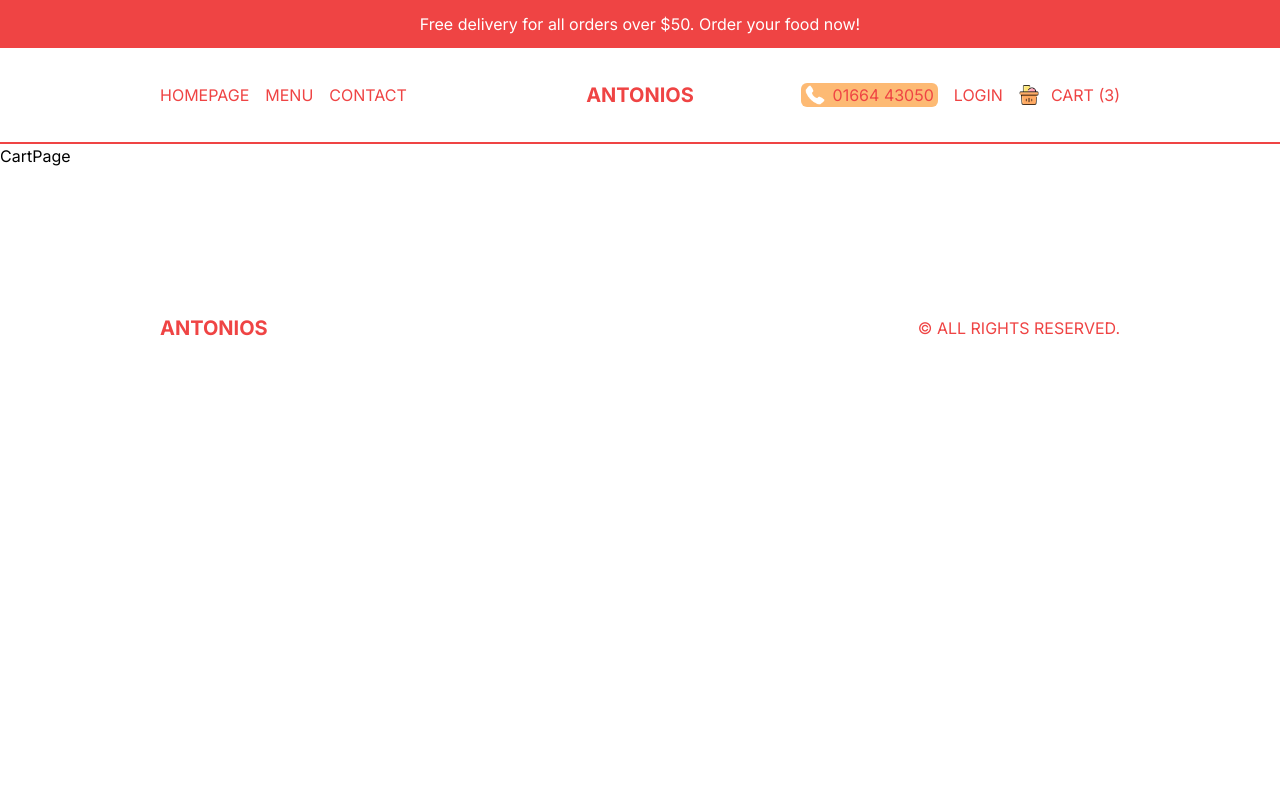
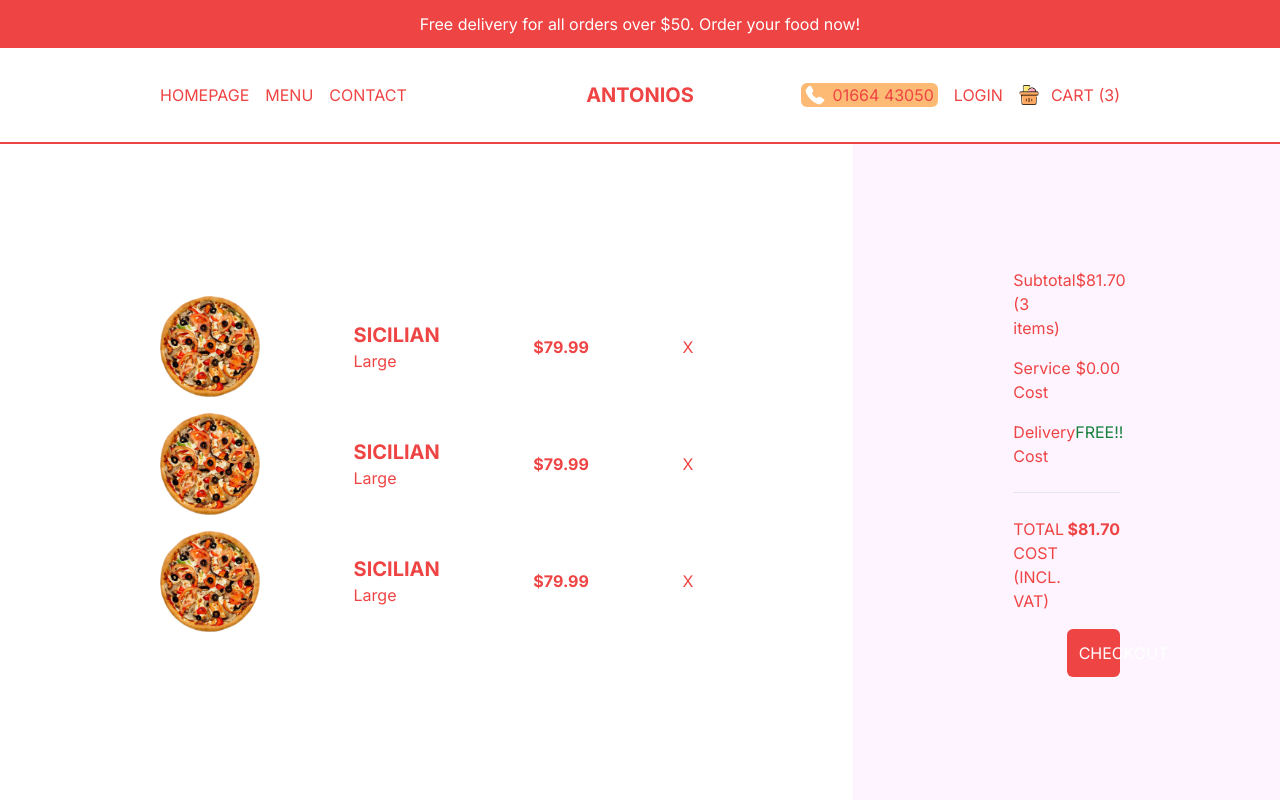
Before and after one commit to Ajaysh73/restaurant, a Next.js app: page /cart in a window 1280 px wide. Shown: the top 800 px of the page. Built offline with nearby package versions, Linux system fonts and the light colour scheme.

Commit message:
Add Cart to application

```diff
--- a/src/app/cart/page.tsx
+++ b/src/app/cart/page.tsx
@@ -1,7 +1,83 @@
+import Image from 'next/image';
 import React from 'react';
 
 const CartPage = () => {
-  return <div>CartPage</div>;
+  return (
+    <div className=' h-[calc(100vh-6rem)] md:h-[calc(100vh-9rem)] flex flex-col text-red-500 lg:flex-row'>
+      {/* PRODUCTS CONTAINER */}
+      <div className=' h-1/2 p-4 lg:px-20 xl:px-40 flex flex-col justify-center overflow-auto lg:h-full lg:w-2/3 2xl:w-1/2 '>
+        {/* SINGLE ITEM CONTAINER */}
+        <div className=' flex items-center justify-between mb-4  '>
+          <Image
+            src='/temporary/p1.png'
+            alt=''
+            width={100}
+            height={100}
+            className=' object-contain'
+          />
+          <div className=''>
+            <h1 className=' uppercase text-xl font-bold'>sicilian</h1>
+            <span>Large</span>
+          </div>
+          <h2 className=' font-bold'>$79.99</h2>
+          <span className=' cursor-pointer'>X</span>
+        </div>
+        <div className=' flex items-center justify-between mb-4  '>
+          <Image
+            src='/temporary/p1.png'
+            alt=''
+            width={100}
+            height={100}
+            className=' object-contain'
+          />
+          <div className=''>
+            <h1 className=' uppercase text-xl font-bold'>sicilian</h1>
+            <span>Large</span>
+          </div>
+          <h2 className=' font-bold'>$79.99</h2>
+          <span className=' cursor-pointer'>X</span>
+        </div>
+        <div className=' flex items-center justify-between mb-4  '>
+          <Image
+            src='/temporary/p1.png'
+            alt=''
+            width={100}
+            height={100}
+            className=' object-contain'
+          />
+          <div className=''>
+            <h1 className=' uppercase text-xl font-bold'>sicilian</h1>
+            <span>Large</span>
+          </div>
+          <h2 className=' font-bold'>$79.99</h2>
+          <span className=' cursor-pointer'>X</span>
+        </div>
+      </div>
+      {/* PAYMENT CONTAINER */}
+      <div className='h-1/2 p-4 lg:px-20 xl:px-40 bg-fuchsia-50 flex flex-col gap-4 justify-center lg:h-full lg:w-1/3 2xl:w-1/2 2xl:text-xl 2xl:gap-6'>
+        <div className=' flex justify-between'>
+          <span className=''>Subtotal (3 items)</span>
+          <span className=''> $81.70</span>
+        </div>
+        <div className=' flex justify-between'>
+          <span className=''>Service Cost</span>
+          <span className=''> $0.00</span>
+        </div>
+        <div className=' flex justify-between'>
+          <span className=''>Delivery Cost </span>
+          <span className=' text-green-700'>FREE!!</span>
+        </div>
+        <hr className=' my-2' />
+        <div className=' flex justify-between'>
+          <span className=''>TOTAL COST (INCL. VAT) </span>
+          <span className=' font-bold'>$81.70</span>
+        </div>
+        <button className=' bg-red-500 text-white p-3 rounded-md w-1/2 self-end'>
+          CHECKOUT
+        </button>
+      </div>
+    </div>
+  );
 };
 
 export default CartPage;
```
